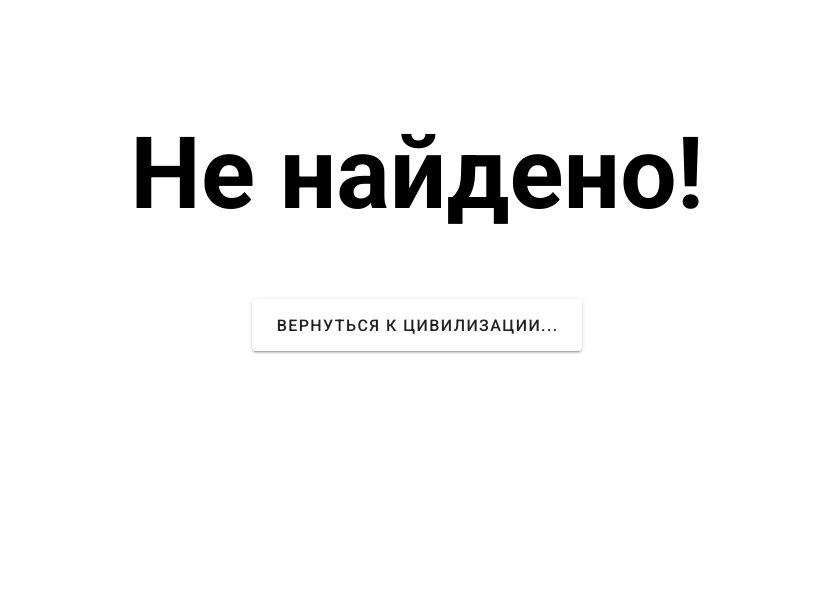
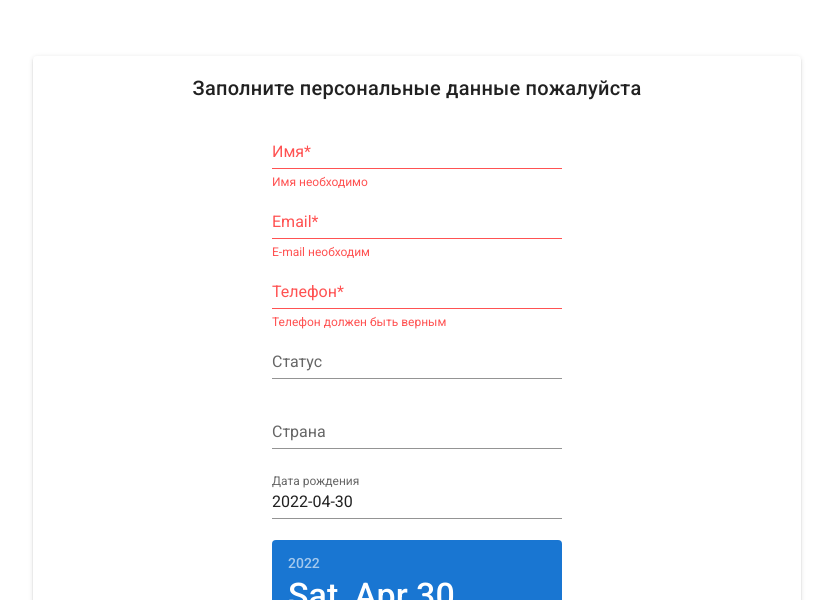
Before and after one commit to MixKage/NashGram, a Vue app in the folder NashGramFront/nashgram/: page /perinfo in a window 1280 px wide. Shown: the part 200-800 px from the top of the page, without its empty margins (223-1056 px from the left). Built offline with nearby package versions, Linux system fonts and the light colour scheme; no server answers.

Commit message:
Feat: Ремонт Лайков и визуала для не залогированных.

```diff
--- a/NashGramFront/nashgram/src/App.vue
+++ b/NashGramFront/nashgram/src/App.vue
@@ -15,7 +15,7 @@ export default {
   components: {},
 
   data: () => ({
-    posts: [],
+
   }),
   created() {
     const token = localStorage.getItem("token");
--- a/NashGramFront/nashgram/src/Pages/LogPage.vue
+++ b/NashGramFront/nashgram/src/Pages/LogPage.vue
@@ -3,7 +3,13 @@
     <v-card class="logpage__form">
       <h1>NashGram</h1>
       <v-card-title>Вход</v-card-title>
-      <v-form class="postform" ref="form" v-model="valid" lazy-validation @submit="login">
+      <v-form
+        class="postform"
+        ref="form"
+        v-model="valid"
+        lazy-validation
+        @submit="login"
+      >
         <v-text-field
           v-model="username"
           :rules="nameRules"
@@ -73,7 +79,7 @@ export default {
         },
       })
         .then(() => {
-          this.$router.push('/');
+          this.$router.push("/perinfo");
           this.$store.dispatch("SET_AUTH", true);
           console.log(this.$store.getters.GET_AUTH);
           localStorage.setItem("token", token);
--- a/NashGramFront/nashgram/src/Pages/MainPage.vue
+++ b/NashGramFront/nashgram/src/Pages/MainPage.vue
@@ -1,7 +1,12 @@
 <template>
   <div id="mpage">
     <Header />
-    <v-btn color="black" @click="dialog" small class="add__photo"
+    <v-btn
+      v-if="this.$store.getters.GET_AUTH"
+      color="black"
+      @click="dialog"
+      small
+      class="add__photo"
       ><v-icon color="white">mdi-plus</v-icon></v-btn
     >
     <PhotoCards v-bind:photos="photos" />
@@ -28,7 +33,7 @@ export default {
     dialog() {
       this.$store.dispatch("SET_DIALOG", !this.$store.getters.GET_DIALOG);
     },
-    getposts(){
+    getposts() {
       HTTP.get("GetAllPosts")
         .then((res) => {
           this.$store.dispatch("SET_POSTS", res.data);
@@ -38,10 +43,10 @@ export default {
           console.log(err);
           this.err = true;
         });
-    }
+    },
   },
   mounted() {
-    this.getposts()
+    this.getposts();
   },
 };
 </script>
--- /dev/null
+++ b/NashGramFront/nashgram/src/Pages/PerInfo.vue
@@ -0,0 +1,116 @@
+<template>
+  <div class="perinfopage">
+    <v-card class="perinfopage__form">
+      <v-card-title>Заполните персональные данные пожалуйста</v-card-title>
+      <v-form
+        class="postform"
+        ref="form"
+        v-model="valid"
+        lazy-validation
+        @submit="change"
+      >
+        <v-text-field
+          v-model="name"
+          :rules="nameRules"
+          label="Имя*"
+          required
+          @change="validate"
+        ></v-text-field>
+        <v-text-field
+          v-model="email"
+          :rules="emailRules"
+          label="Email*"
+          required
+          @change="validate"
+        ></v-text-field>
+        <v-text-field
+          v-model="number"
+          :rules="numberRules"
+          label="Телефон*"
+          required
+          @change="validate"
+        ></v-text-field>
+        <v-text-field
+          v-model="status"
+          label="Статус"
+          @change="validate"
+        ></v-text-field>
+        <v-text-field
+          v-model="country"
+          label="Страна"
+          @change="validate"
+        ></v-text-field>
+        <v-text-field
+          v-model="age"
+          label="Дата рождения"
+          @change="validate"
+          class="perinfopage__age"
+          readonly
+        ></v-text-field>
+        <v-date-picker v-model="age"></v-date-picker>
+      </v-form>
+      <v-card-text>*-обязательные поля</v-card-text>
+      <v-card-actions class="perinfopage__buttons">
+        <v-spacer></v-spacer>
+        <v-btn color="error" class="mr-4" @click="reset">
+          Сбросить заполнение
+        </v-btn>
+        <v-btn color="green darken-1" text @click="change" v-if="valid"> Заполнить </v-btn>
+      </v-card-actions>
+    </v-card>
+  </div>
+</template>
+
+<script>
+export default {
+  data: () => ({
+    valid: false,
+    name: "",
+    email: "",
+    country: "",
+    age: (new Date(Date.now() - (new Date()).getTimezoneOffset() * 60000)).toISOString().substr(0, 10),
+    status: "",
+    number: "",
+    nameRules: [(v) => !!v || "Имя необходимо"],
+    emailRules: [
+      (v) => !!v || "E-mail необходим",
+      (v) => /.+@.+\..+/.test(v) || "E-mail должен быть верным",
+    ],
+    numberRules: [
+      (v) =>
+        /^([+]?[\s0-9]+)?(\d{3}|[(]?[0-9]+[)])?([-]?[\s]?[0-9])+$/.test(v) ||
+        "Телефон должен быть верным",
+    ],
+
+  }),
+
+  methods: {
+    validate() {
+      this.$refs.form.validate();
+    },
+    reset() {
+      this.$refs.form.reset();
+    },
+    change() {},
+  },
+  mounted() {
+    this.validate();
+  }
+};
+</script>
+
+<style scoped>
+.perinfopage__form {
+  display: flex;
+  flex-direction: column;
+  justify-content: center;
+  align-items: center;
+  width: 60%;
+  margin: 20% auto;
+  text-align: center;
+}
+.perinfopage__buttons {
+  display: flex;
+  flex-direction: column;
+}
+</style>
--- a/NashGramFront/nashgram/src/Router/Router.js
+++ b/NashGramFront/nashgram/src/Router/Router.js
@@ -5,13 +5,15 @@ import LogPage from "../Pages/LogPage";
 import middlewarePipeline from "./middlewarePipeline";
 import { store } from "../Store/Store";
 import NotFound from "../Pages/NotFound";
+import PerInfo from "../Pages/PerInfo";
 const router = new VueRouter({
   mode: "history",
   routes: [
     { path: "/", name: "MainPage", component: MainPage },
     { path: "/register", component: RegPage },
     { path: "/login", component: LogPage },
-    { path: "*", component:NotFound}
+    { path: "/perinfo", component: PerInfo },
+    { path: "*", component: NotFound },
   ],
 });
 router.beforeEach((to, from, next) => {
--- a/NashGramFront/nashgram/src/components/Header.vue
+++ b/NashGramFront/nashgram/src/components/Header.vue
@@ -3,18 +3,24 @@
     <v-toolbar>
       <H1>NashGram</H1>
       <v-spacer></v-spacer>
-      <v-toolbar-title>UserName</v-toolbar-title>
-      <v-btn icon>
+      <v-toolbar-title v-if="this.$store.getters.GET_AUTH"
+        >UserName</v-toolbar-title
+      >
+      <v-btn v-if="this.$store.getters.GET_AUTH" icon>
         <v-icon>mdi-account-circle</v-icon>
       </v-btn>
+      <router-link v-else class="link header__link" :to="{ path: '/login' }"
+        ><v-btn text class="text-h6">Войти</v-btn></router-link
+      >
     </v-toolbar>
   </header>
+
 </template>
 
 <script></script>
 
 <style scoped>
-.header{
-
+.header__link {
+  text-decoration: none;
 }
 </style>
--- a/NashGramFront/nashgram/src/components/PhotoCard.vue
+++ b/NashGramFront/nashgram/src/components/PhotoCard.vue
@@ -68,7 +68,8 @@ export default {
       author: "",
       likes: [],
       likeCount: 0,
-      isLiked: false,
+      isLiked: { liked: false },
+      likeId: 0,
     };
   },
   props: {
@@ -99,14 +100,14 @@ export default {
           console.log(err);
         });
     },
-    unputlike(id) {
+    unputlike() {
       const token = localStorage.getItem("token");
       HTTP.delete("DeleteLikeFromId", {
         headers: {
           Authorization: `Basic ${token}`,
         },
         params: {
-          id: id,
+          id: this.likeId,
         },
       })
         .then(() => {
@@ -117,13 +118,13 @@ export default {
         });
     },
     handleLike() {
-      if (this.isLiked) {
-        this.unputlike(0);
+      if (this.isLiked.liked) {
+        this.unputlike();
       } else {
         this.putlike();
       }
     },
-    updlikes() {
+    async updlikes() {
       const token = localStorage.getItem("token");
       HTTP.get("GetLikesFromIdPost", {
         params: { id: this.photo.id },
@@ -134,7 +135,8 @@ export default {
         .then((res) => {
           this.likes = res.data;
           this.likes.forEach((e) => {
-            this.isLiked = e.author === this.$store.getters.GET_CURRUSER.id;
+            this.isLiked.liked =
+              e.idAccount === this.$store.getters.GET_CURRUSER.id;
             this.likeCount = res.data.length;
           });
         })
@@ -143,8 +145,8 @@ export default {
         });
     },
   },
-  mounted() {
-    this.updlikes();
+  async created() {
+    await this.updlikes();
     const token = localStorage.getItem("token");
     HTTP.get("GetLogin", {
       params: { id: this.photo.author },
@@ -154,6 +156,17 @@ export default {
     })
       .then((res) => {
         this.author = res.data;
+      })
+      .catch((err) => {
+        console.log(err);
+      });
+    HTTP.get("GetLikesFromIdPost", { params: { id: this.photo.id } })
+      .then((res) => {
+        res.data.forEach((e) => {
+          if (e.idAccount === this.$store.getters.GET_CURRUSER.id) {
+            this.likeId = e.id;
+          }
+        });
       })
       .catch((err) => {
         console.log(err);
--- a/NashGramFront/nashgram/src/components/PostForm.vue
+++ b/NashGramFront/nashgram/src/components/PostForm.vue
@@ -13,10 +13,7 @@
         ></v-text-field>
         <v-text-field
           v-model="description"
-          :counter="500"
-          :rules="descRules"
           label="Описание"
-          required
           @change="validate"
         ></v-text-field>
       </v-form>
@@ -57,10 +54,6 @@ export default {
     nameRules: [
       (v) => !!v || "Тег необходим",
       (v) => (v && v.length <= 10) || "Тег должен быть меньше  10 символов",
-    ],
-    descRules: [
-      (v) =>
-        (v && v.length <= 500) || "Описание должно быть меньше 500 символов",
     ],
     select: null,
     checkbox: false,
```
Also changed, not shown: 1 other file (tests, documents, lock files or other folders). Lines whose indentation alone changed are shown as unchanged.
